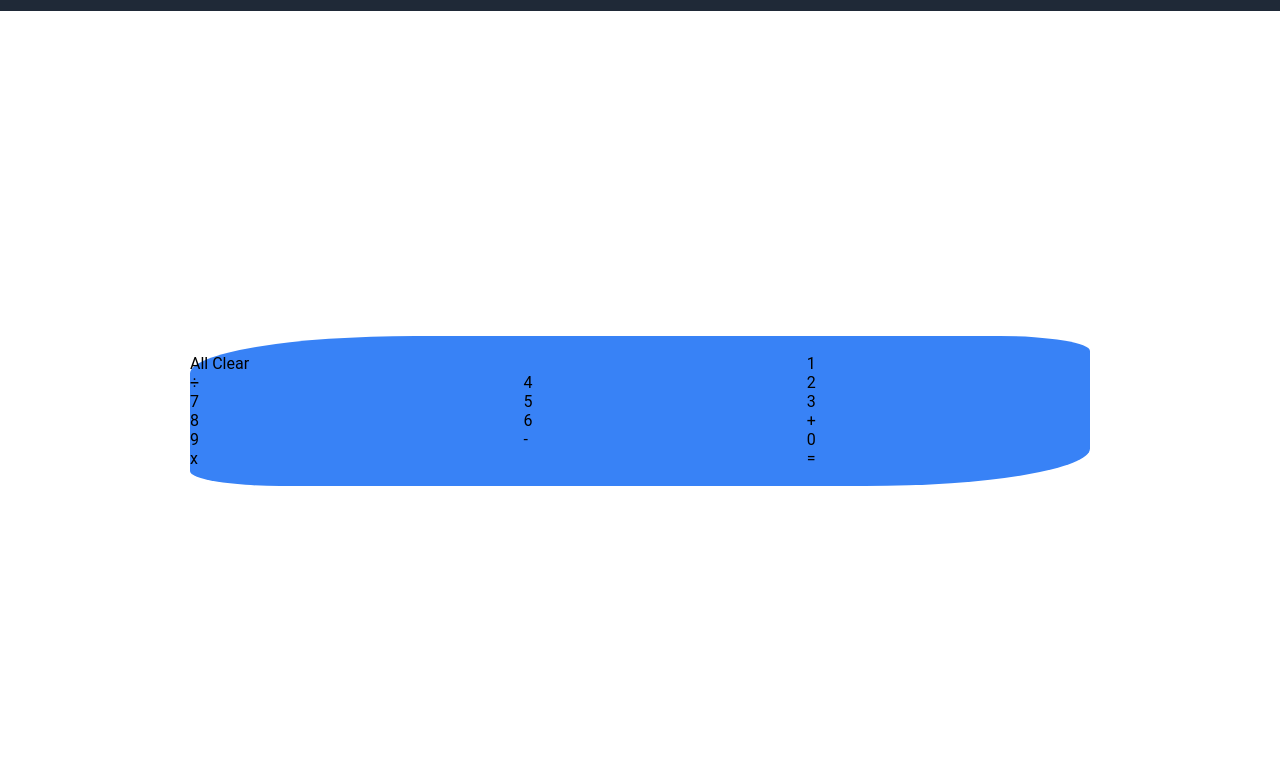
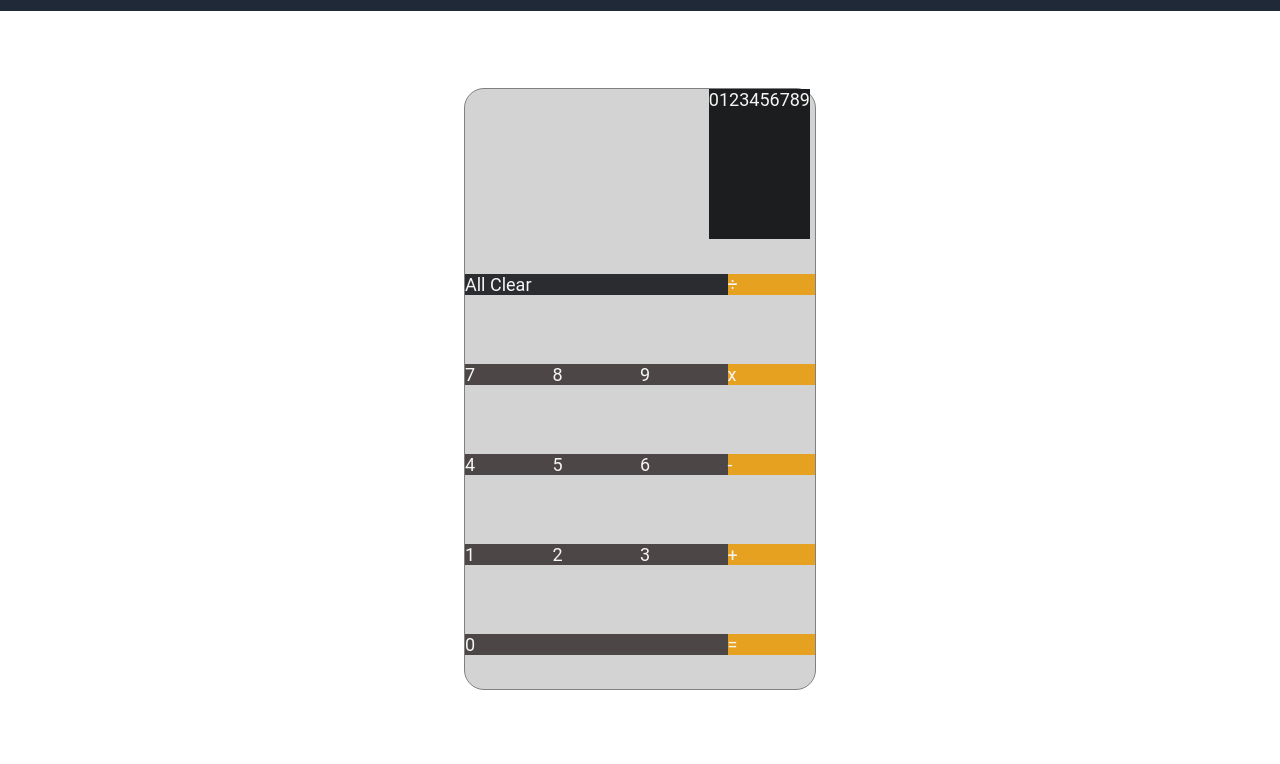
Before and after one commit to czawojski/calculatorProject, a plain HTML site: page index.html in a window 1280 px wide. Shown: the part 93-857 px from the top of the page. Drawn offline with Linux system fonts and the light colour scheme.

Commit message:
completed basic html layout, working on css: need to continue flexbox for calculator

```diff
--- a/index.html
+++ b/index.html
@@ -18,32 +18,32 @@
 
     <div class="calculatorSection">
         <div class="calculator">
-            <div class="screen"></div>
-            <div class="row1">
-                <div>All Clear</div>
-                <div>÷</div>
+            <div class="screen">0123456789</div>
+            <div class="row">
+                <div class="allClear">All Clear</div>
+                <div class="operator">÷</div>
             </div>
-            <div class="row2">
-                <div>7</div>
-                <div>8</div>
-                <div>9</div>
-                <div>x</div>
+            <div class="row">
+                <div class="digit">7</div>
+                <div class="digit">8</div>
+                <div class="digit">9</div>
+                <div class="operator">x</div>
             </div>
-            <div class="row3">
-                <div>4</div>
-                <div>5</div>
-                <div>6</div>
-                <div>-</div>
+            <div class="row">
+                <div class="digit">4</div>
+                <div class="digit">5</div>
+                <div class="digit">6</div>
+                <div class="operator">-</div>
             </div>
-            <div class="row4">
-                <div>1</div>
-                <div>2</div>
-                <div>3</div>
-                <div>+</div>
+            <div class="row">
+                <div class="digit">1</div>
+                <div class="digit">2</div>
+                <div class="digit">3</div>
+                <div class="operator">+</div>
             </div>
-            <div class="row5">
-                <div>0</div>
-                <div>=</div>
+            <div class="row">
+                <div class="digit" id="zero">0</div>
+                <div class="operator" id="equals">=</div>
             </div>
         </div>
     </div>
--- a/styles.css
+++ b/styles.css
@@ -12,37 +12,87 @@ body {
     background: #1F2937;
     display: flex;
     justify-content: center;
-    align-items: center; /* added to look balanced...necessary? */
+    align-items: center;
     padding: 16px;
   }
 
 .headerlogo {
-    font-size: 24px;
+    font-size: 40px;
     color: #F9FAF8;
   }
 
 .calculatorSection {
-    height: 800px;
+    height: 756px;
     background: white;
     display: flex;
     justify-content: center;
     align-items: center;
   }
 
-.calculator { /* LEFT OFF HERE ... did not edit */
-    height: 150px;
-    width: 900px;
+.calculator {
+    height: 600px;
+    width: 350px;
     font-family: Roboto, sans-serif;
-    border: none;
-    border-radius: 25% 10%;
-    background: #3882F6;
+    border: 1px solid gray;
+    border-radius: 20px;
+    background: lightgray;
     display: flex;
     flex-direction: column;
     justify-content: center;
-    align-items: flex-start;
-    flex-wrap: wrap;
+    align-items: stretch; /* only made zero and equals stretch -- needed to apply flex: 1; to row items */
+    flex-wrap: nowrap;
   }
 
+.screen {
+  height: 150px;
+  /* width: 350px; */
+  font-size: 18px;
+  color: whitesmoke;
+  background-color: #1c1d1f;
+  /* padding: 6px 12px; */
+  /* min-height: 30px;  */
+  /* min-width: 120px; */
+  margin-left: auto;
+  margin-right: 5px;
+  flex: 1; /* doesn't work here ??? */
+  /* align-self: center; */
+}
+
+.row {
+  height: 90px;
+  font-size: 18px;
+  display: flex;
+  /* flex-direction: row; ??? unnecessary */
+  justify-content: center;
+  align-items: center; /* stretch makes them stretch vertically */
+  cursor: pointer;
+}
+
+.allClear {
+  color: whitesmoke;
+  background-color: #2a2c30;
+  flex: 3;
+}
+
+.operator {
+  color: whitesmoke;
+  background-color: #e6a121;
+  flex: 1;
+}
+
+#equals {
+  flex: 1;
+}
+
+.digit {
+  color: whitesmoke;
+  background-color: rgb(77, 70, 70);
+  flex: 1;
+}
+
+#zero {
+  flex: 3;
+}
 
 .footer {
   height: 72px;
```
Lines whose indentation alone changed are shown as unchanged.
